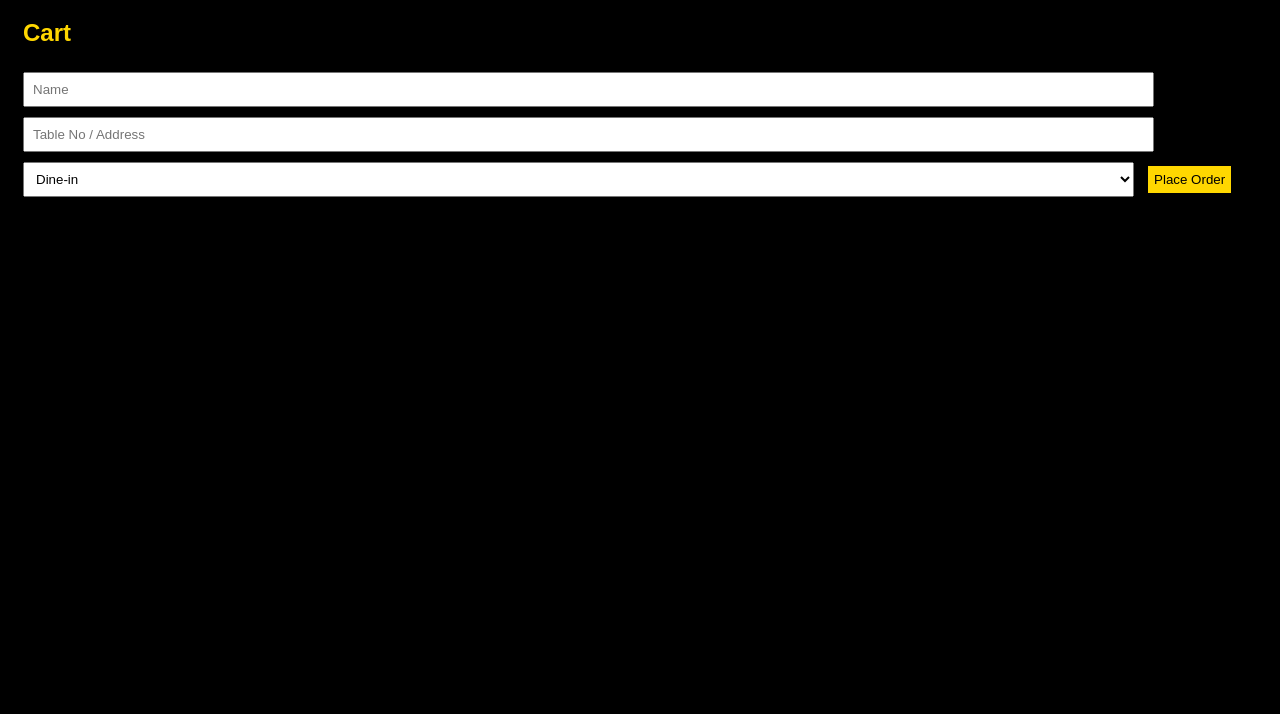
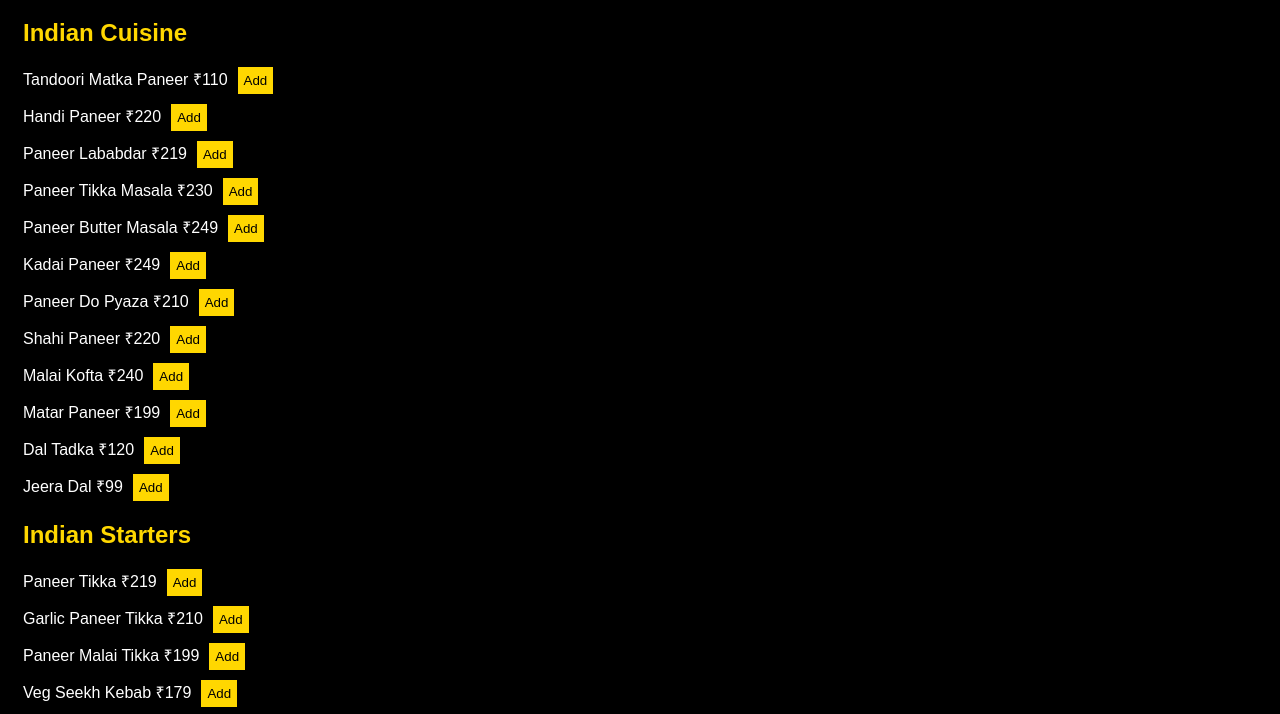
Before and after one commit to pandeyprajjwal02-ops/Haveli-menu, a plain HTML site: page index.html in a window 1280 px wide. Shown: the part 85-799 px from the top of the page. Drawn offline with Linux system fonts and the light colour scheme.

Commit message:
Update index.html

```diff
--- a/index.html
+++ b/index.html
@@ -124,6 +124,34 @@ const menu = {
 ]
 
 };
+
+const container = document.createElement("div");
+
+for (let category in menu) {
+  let title = document.createElement("h2");
+  title.innerText = category;
+  container.appendChild(title);
+
+  menu[category].forEach(item => {
+    let div = document.createElement("div");
+    div.className = "item";
+
+    let text = document.createElement("span");
+    text.innerText = item.name + " ₹" + item.price;
+
+    let btn = document.createElement("button");
+    btn.innerText = "Add";
+    btn.onclick = () => add(item.name, item.price);
+
+    div.appendChild(text);
+    div.appendChild(btn);
+
+    container.appendChild(div);
+  });
+}
+
+document.body.appendChild(container);
+
 </script>
 <h2>Cart</h2>
 <div id="cart"></div>
```
